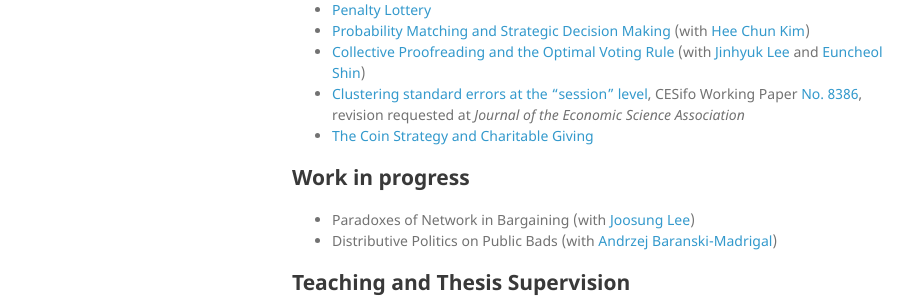
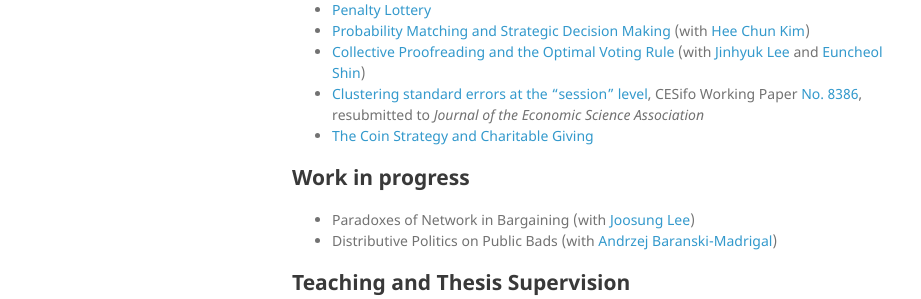
Before and after one commit to kimdukgyoo/kimdukgyoo.github.io, a Jekyll site: the page built from index.md, in a window 1280 px wide and 1342 px high. Shown: the part 874-1173 px from the top of the window, without its empty margins (178-1099 px from the left). Built offline with Jekyll 4.4.1, drawn with Linux system fonts in a browser that asks for light colours; our own code applies the rules of GitHub Pages for plain Markdown files.

Commit message:
Update index.md

```diff
--- a/index.md
+++ b/index.md
@@ -25,7 +25,7 @@ I usually go by 'Duk,' by pronouncing 'DOOK' quickly. Want to enunciate my first
 * <a href="https://kimdukgyoo.github.io/PDFfiles/Penalty_Lottery.pdf" target="_blank"> Penalty Lottery </a>
 * <a href="https://kimdukgyoo.github.io/PDFfiles/ProbMatching.pdf" target="_blank"> Probability Matching and Strategic Decision Making</a> (with <a href="https://sites.google.com/site/hckim0822/home" target="_blank">Hee Chun Kim</a>)
 * <a href="https://kimdukgyoo.github.io/PDFfiles/CollectiveProofreading.pdf" target="_blank"> Collective Proofreading and the Optimal Voting Rule </a> (with <a href="https://sites.google.com/site/jinhyuk2con/" target="_blank">Jinhyuk Lee</a> and <a href="https://sites.google.com/site/euncheolshin00/" target="_blank">Euncheol Shin</a>)
-* <a href="https://kimdukgyoo.github.io/PDFfiles/ClusteringSEsession.pdf" target="_blank">Clustering standard errors at the "session" level</a>, CESifo Working Paper <a href="https://www.cesifo.org/DocDL/cesifo1_wp8386.pdf" target="_blank">No. 8386</a>, revision requested at _Journal of the Economic Science Association_
+* <a href="https://kimdukgyoo.github.io/PDFfiles/ClusteringSEsession.pdf" target="_blank">Clustering standard errors at the "session" level</a>, CESifo Working Paper <a href="https://www.cesifo.org/DocDL/cesifo1_wp8386.pdf" target="_blank">No. 8386</a>, resubmitted to _Journal of the Economic Science Association_
 * <a href="https://kimdukgyoo.github.io/PDFfiles/CoinStrategyandCharitableGiving.pdf" target="_blank"> The Coin Strategy and Charitable Giving</a>
 
 ## Work in progress
```
